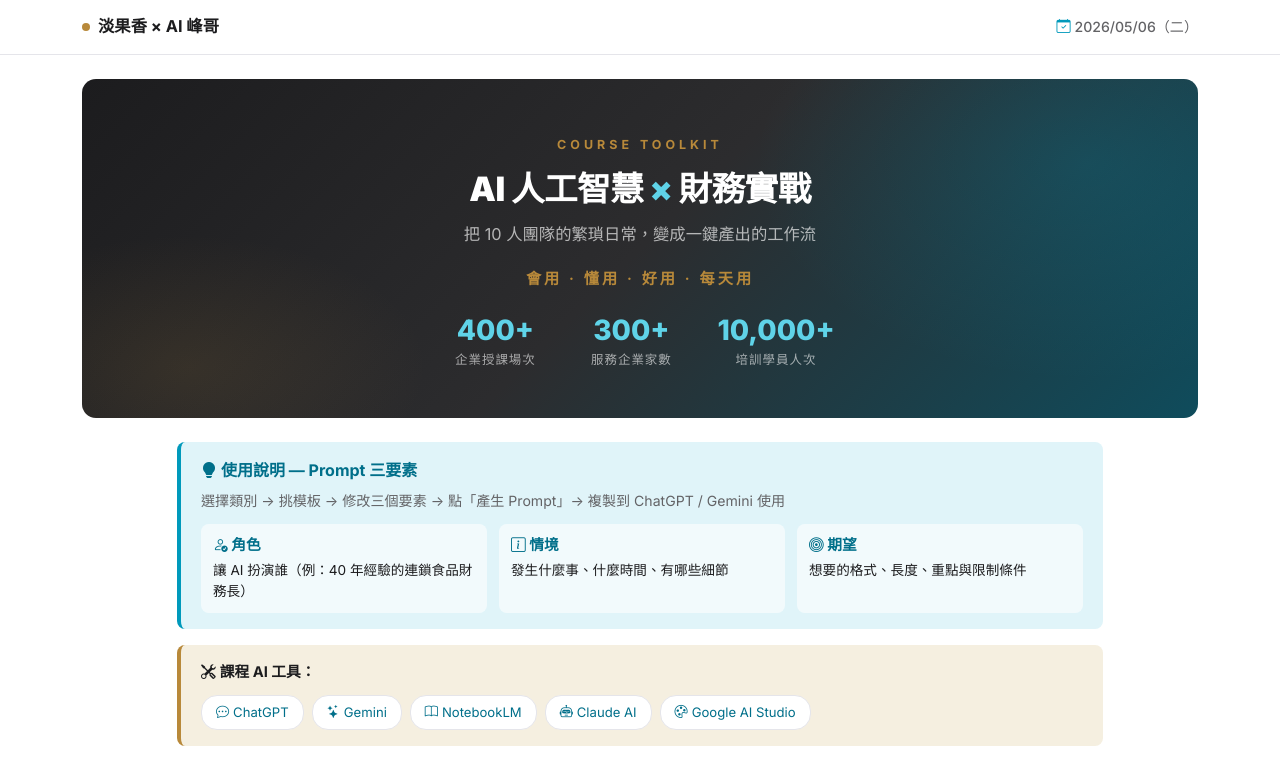
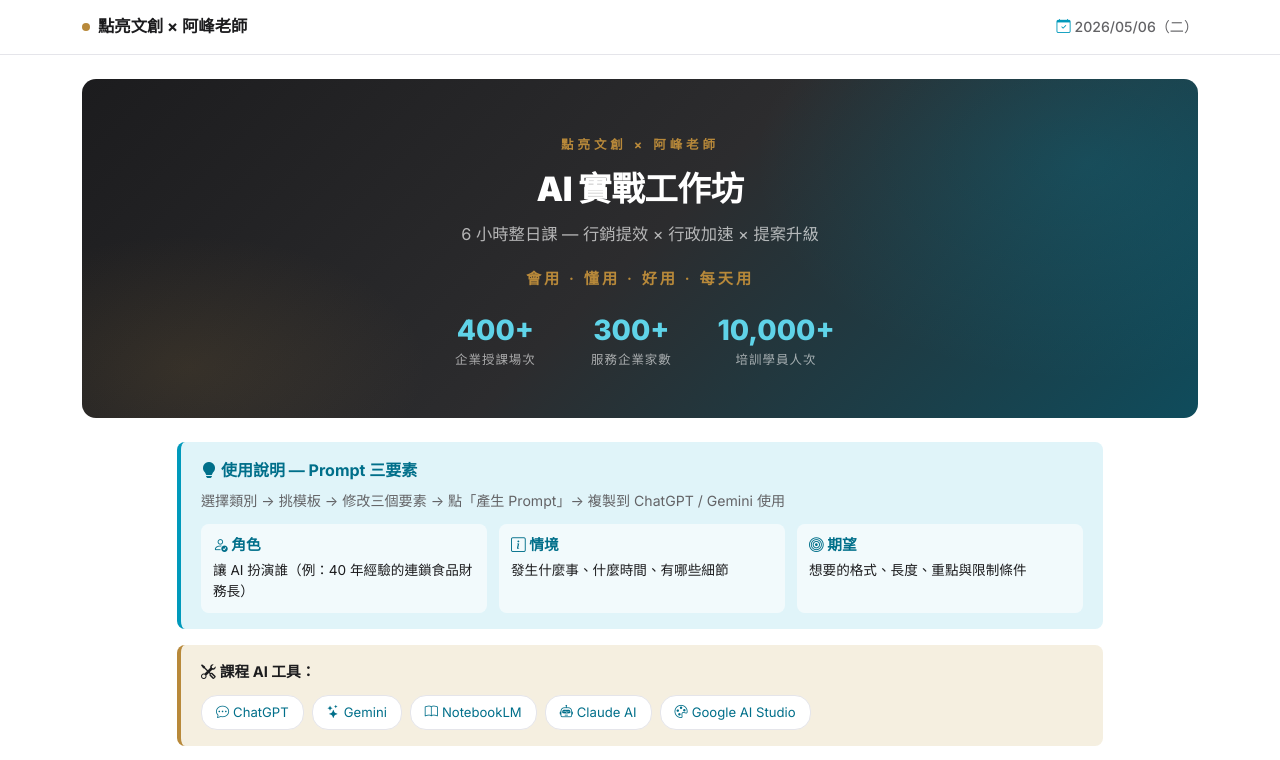
Before and after one commit to huangchingfeng/diangliang-ai-course, a plain HTML site: page index.html in a window 1280 px wide. Shown: the top 760 px of the page. Drawn offline with nearby package versions, Linux system fonts and the light colour scheme.

Commit message:
Update hero title to 點亮文創 × 阿峰老師 AI 實戰工作坊

```diff
--- a/index.html
+++ b/index.html
@@ -3,7 +3,7 @@
 <head>
     <meta charset="UTF-8">
     <meta name="viewport" content="width=device-width, initial-scale=1.0">
-    <title>點亮文創淡果香 × AI 財務實戰 — 互動式 Prompt 生成器</title>
+    <title>點亮文創 × 阿峰老師 AI 實戰工作坊｜行銷提效 × 行政加速 × 提案升級</title>
     <link href="https://cdn.jsdelivr.net/npm/bootstrap@5.3.3/dist/css/bootstrap.min.css" rel="stylesheet">
     <link rel="stylesheet" href="https://cdn.jsdelivr.net/npm/bootstrap-icons@1.11.3/font/bootstrap-icons.min.css">
     <link rel="preconnect" href="https://fonts.googleapis.com">
@@ -611,7 +611,7 @@
         <div class="container">
             <span class="navbar-brand mb-0 h1">
                 <span class="brand-dot"></span>
-                淡果香 × AI 峰哥
+                點亮文創 × 阿峰老師
             </span>
             <span class="course-date">
                 <i class="bi bi-calendar-check me-1"></i>2026/05/06（二）
@@ -622,9 +622,9 @@
     <div class="container main-container">
         <!-- HERO -->
         <div class="hero-section">
-            <div class="hero-eyebrow">COURSE TOOLKIT</div>
-            <h1>AI 人工智慧 <span class="accent">×</span> 財務實戰</h1>
-            <div class="hero-sub">把 10 人團隊的繁瑣日常，變成一鍵產出的工作流</div>
+            <div class="hero-eyebrow">點亮文創 × 阿峰老師</div>
+            <h1>AI 實戰工作坊</h1>
+            <div class="hero-sub">6 小時整日課 — 行銷提效 <span class="accent">×</span> 行政加速 <span class="accent">×</span> 提案升級</div>
             <div class="hero-motto">會用 · 懂用 · 好用 · 每天用</div>
             <div class="stat-row">
                 <div class="stat-item">
```
